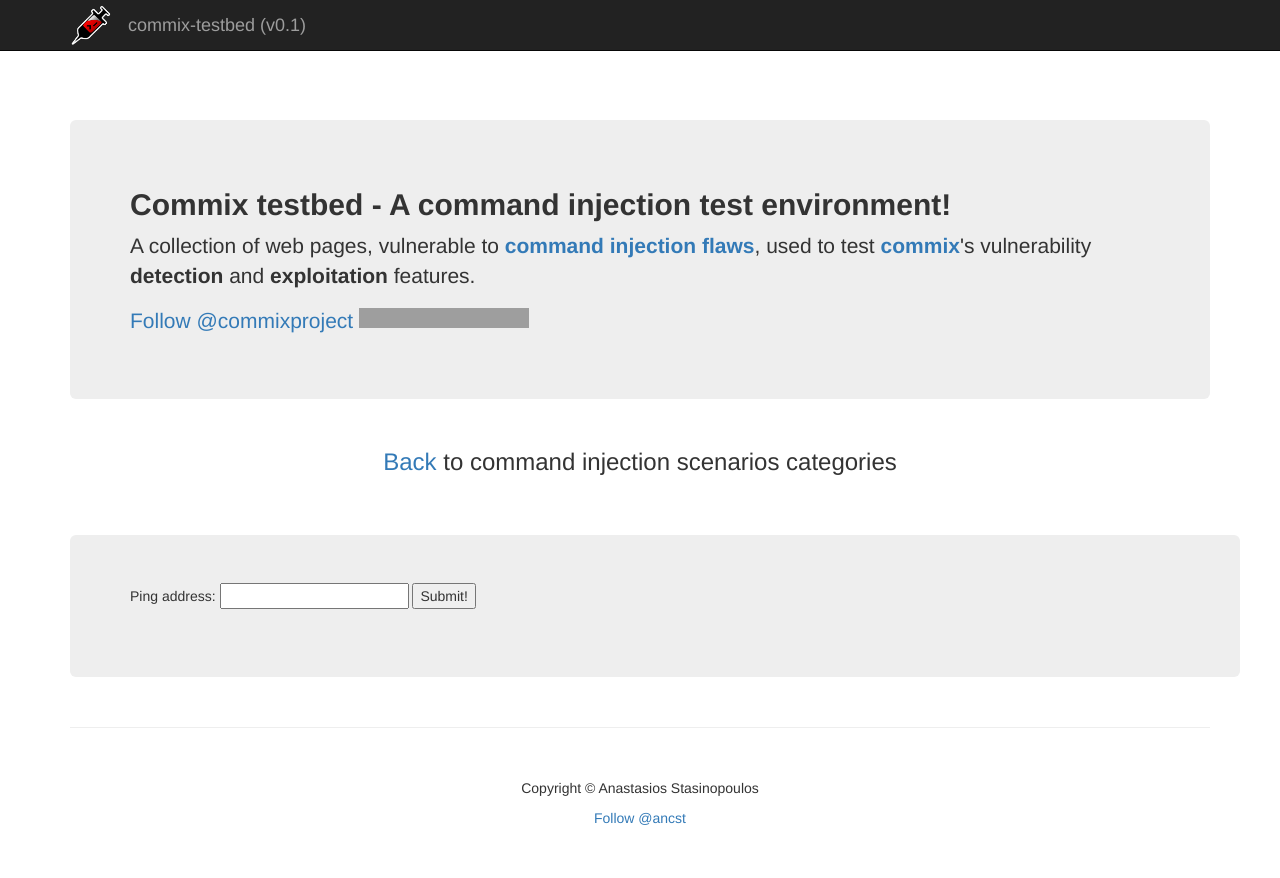
After one commit to commixproject/commix-testbed, a PHP site: page /scenarios/filters/nested_quotes.php in a window 1280 px wide. The commit adds this page. Run offline with PHP 8.4, Linux system fonts and the light colour scheme; data that the repository does not hold is empty; some libraries are stand-ins or nearby versions; grey boxes are pictures that could not be loaded.

Commit message:
Added a nested quotes example

```diff
--- a/index.php
+++ b/index.php
@@ -110,6 +110,7 @@
                       </div>
                         <ul class="list-group">
                             <li class="list-group-item"><a href="scenarios/filters/lax_domain_name.php">Regex for domain name validation</a></li>
+                            <li class="list-group-item"><a href="scenarios/filters/nested_quotes.php">Nested quotes</a></li>
                             <li class="list-group-item"><a href="scenarios/filters/no_colon_no_pipe_no_ampersand_no_dollar.php">Regex filter for colon/pipe/ampersand/dollar</a></li>
                             <li class="list-group-item"><a href="scenarios/filters/no_space.php">Regex filter for spaces</a></li>
                             <li class="list-group-item"><a href="scenarios/filters/no_space_no_colon_no_pipe_no_ampersand.php">Regex filter for space/colon/pipe/ampersand</a></li>
--- /dev/null
+++ b/scenarios/filters/nested_quotes.php
@@ -0,0 +1,102 @@
+<!DOCTYPE html>
+<html lang="en">
+<head>
+    <meta charset="utf-8">
+    <meta http-equiv="X-UA-Compatible" content="IE=edge">
+    <meta name="viewport" content="width=device-width, initial-scale=1">
+    <meta name="description" content="">
+    <meta name="author" content="">
+    <title>Commix testbed - Command injection test environment</title>
+    <!-- Bootstrap Core CSS -->
+    <link href="../../css/bootstrap.min.css" rel="stylesheet">
+    <!-- font-awesome Core CSS -->
+    <link href="../../css/font-awesome.css" rel="stylesheet">
+    <!-- Custom CSS -->
+    <link href="../../css/heroic-features.css" rel="stylesheet">
+    <link rel="stylesheet" href="../../css/bootstrap-submenu.css">
+    <script src="../../js/bootstrap-submenu.js" defer></script>
+    <!-- HTML5 Shim and Respond.js IE8 support of HTML5 elements and media queries -->
+    <!-- WARNING: Respond.js doesn't work if you view the page via file:// -->
+    <!--[if lt IE 9]>
+        <script src="https://oss.maxcdn.com/libs/html5shiv/3.7.0/html5shiv.js"></script>
+        <script src="https://oss.maxcdn.com/libs/respond.js/1.4.2/respond.min.js"></script>
+    <![endif]-->
+</head>
+<body>
+    <!-- Navigation -->
+    <nav class="navbar navbar-inverse navbar-fixed-top" role="navigation">
+        <div class="container">
+            <!-- Brand and toggle get grouped for better mobile display -->
+            <div class="navbar-header">
+                <button type="button" class="navbar-toggle" data-toggle="collapse" data-target="#bs-example-navbar-collapse-1">
+                    <span class="sr-only">Toggle navigation</span>
+                    <span class="icon-bar"></span>
+                    <span class="icon-bar"></span>
+                    <span class="icon-bar"></span>
+                </button>
+               <a class="navbar-brand">
+                    <img style="max-width:43px; margin-top: -11px;"
+                         src="../../img/logo.png">
+                </a>
+                <a class="navbar-brand" href="../../index.php">commix-testbed (v0.1)</a>
+            </div>
+            <!-- /.navbar-collapse -->
+        </div>
+        <!-- /.container -->
+    </nav>
+    <!-- Page Content -->
+    <div class="container">
+        <!-- Jumbotron Header -->
+        <header class="jumbotron hero-spacer">
+            <h2><b>Commix testbed - A command injection test environment!</b></h2>
+            <p>A collection of web pages, vulnerable to <b><a href="https://www.owasp.org/index.php/Command_Injection">command injection flaws</a></b>, used to test <b><a href="https://github.com/commixproject/commix">commix</a></b>'s vulnerability <b>detection</b> and <b>exploitation</b> features.</p>
+            <p>
+            <a href="https://twitter.com/commixproject" class="twitter-follow-button" data-show-count="false">Follow @commixproject</a><script>!function(d,s,id){var js,fjs=d.getElementsByTagName(s)[0],p=/^http:/.test(d.location)?'http':'https';if(!d.getElementById(id)){js=d.createElement(s);js.id=id;js.src=p+'://platform.twitter.com/widgets.js';fjs.parentNode.insertBefore(js,fjs);}}(document, 'script', 'twitter-wjs');</script>
+            <iframe src="https://ghbtns.com/github-btn.html?user=commixproject&repo=commix&type=star&count=true" frameborder="0" scrolling="0" width="170px" height="20px"></iframe>
+        </header>
+        <!-- Title -->
+        <div class="row">
+            <div class="text-center">
+                <h3><a href="../../">Back</a></b> to command injection scenarios categories</h3>
+            </div>
+        </div>
+        <!-- /.row -->
+        <!-- Page Features -->
+        <div class="container">
+          <div class="row">
+              <div class="jumbotron hero-spacer">
+                <form action="nested_quotes.php" method="POST">
+                Ping address: <input type="text" name="addr">
+                <input value="Submit!" type="submit">
+                </form>
+                <br>
+                <b>
+                <?php
+                $addr = $_POST['addr'];
+                if(isset($addr)){
+                  echo "<b>Ping Results:</b><br>".exec("/bin/ping -c 4 \"{$addr}\"");
+                }
+                ?>
+                </b>
+              </div>
+          </div>
+        </div>
+        <!-- /.row -->
+        <hr>
+        <!-- Footer -->
+        <footer>
+            <div class="row text-center">
+                <div class="col-lg-12">
+                    <p>Copyright &copy; Anastasios Stasinopoulos</p>
+                    <a href="https://twitter.com/ancst" class="twitter-follow-button" data-show-count="false">Follow @ancst</a><script>!function(d,s,id){var js,fjs=d.getElementsByTagName(s)[0],p=/^http:/.test(d.location)?'http':'https';if(!d.getElementById(id)){js=d.createElement(s);js.id=id;js.src=p+'://platform.twitter.com/widgets.js';fjs.parentNode.insertBefore(js,fjs);}}(document, 'script', 'twitter-wjs');</script>
+                </div>
+            </div>
+        </footer>
+    </div>
+    <!-- /.container -->
+    <!-- jQuery -->
+    <script src="js/jquery.js"></script>
+    <!-- Bootstrap Core JavaScript -->
+    <script src="js/bootstrap.min.js"></script>
+</body>
+</html>
```
Also changed, not shown: readme/CHANGELOG.md.
